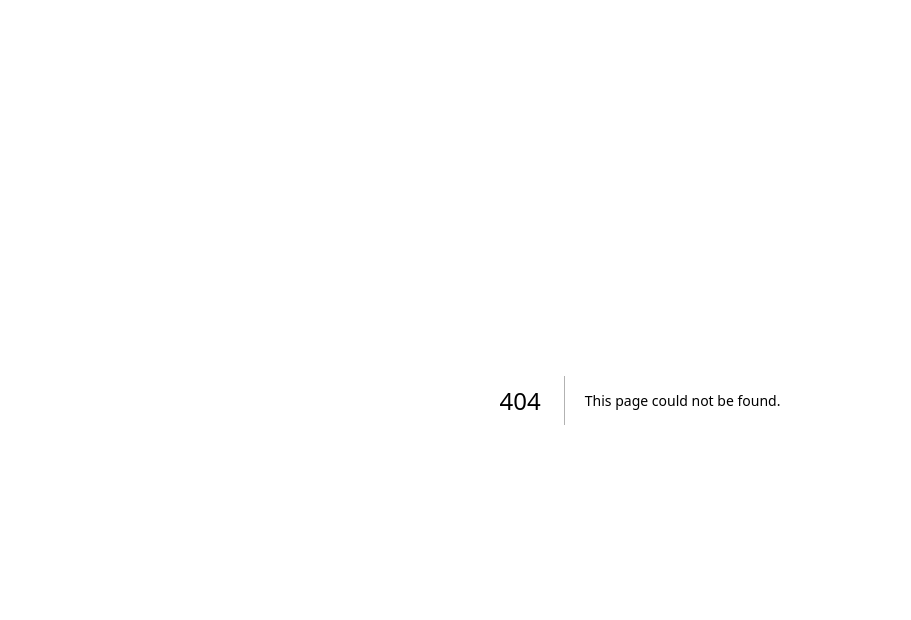
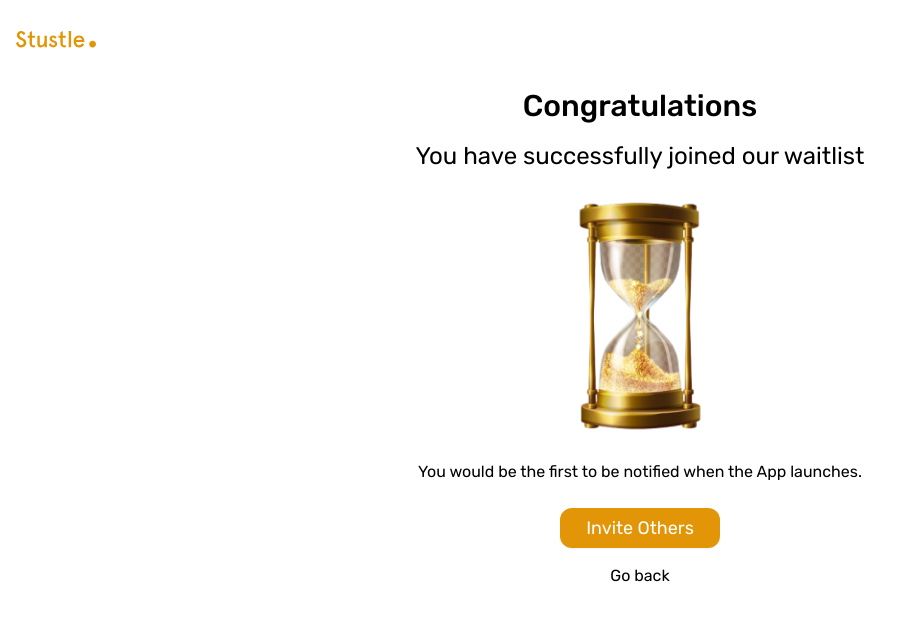
Before and after one commit to T-laye/Stustle_waitlist, a Next.js app: page /success in a window 1280 px wide. Before the commit this address had no page. Shown: the top 620 px of the page, without its empty margins (0-911 px from the left). Built offline with nearby package versions, Linux system fonts and the light colour scheme.

Commit message:
success page

```diff
--- a/package.json
+++ b/package.json
@@ -10,6 +10,7 @@
   },
   "dependencies": {
     "autoprefixer": "10.4.15",
+    "axios": "^1.4.0",
     "eslint": "8.47.0",
     "eslint-config-next": "13.4.16",
     "formik": "^2.4.3",
--- a/src/pages/form.js
+++ b/src/pages/form.js
@@ -5,8 +5,10 @@ import { ToastContainer, toast } from "react-toastify";
 import "react-toastify/dist/ReactToastify.css";
 import React, { useEffect, useState } from "react";
 import { validation } from "../../lib/validate";
+import { useRouter } from "next/router";
 
 export default function Form() {
+  const router = useRouter();
   const [isFormValid, setIsFormValid] = useState(false);
   const [pending, setPending] = useState(false);
   const formik = useFormik({
@@ -32,8 +34,18 @@ export default function Form() {
         body: JSON.stringify(values),
       });
 
-      if (res) {
+      if (res.ok) {
         toast.success("Submission Successful");
+        setPending(false);
+
+        // formik.setFieldValue("name", "");
+        // formik.setFieldValue("email", "");
+        // formik.setFieldValue("phone", "");
+        setTimeout(() => {
+          router.push("/success");
+        }, 1000);
+      } else {
+        toast.error("Submission failed, please try again.git");
         setPending(false);
       }
 
@@ -41,7 +53,7 @@ export default function Form() {
       // console.log(res.data);
       // console.log(res.data.tableRange);
     } catch (error) {
-      toast.error("Submission failed, please try again.git");
+      console.log(error);
     }
   }
 
--- /dev/null
+++ b/src/pages/success.js
@@ -0,0 +1,75 @@
+import Layout from "@/layout";
+import Image from "next/image";
+import React from "react";
+import hour from "public/hourGlass.png";
+import Link from "next/link";
+
+export default function Success() {
+  const shareLink = async () => {
+    if (navigator.share) {
+      try {
+        await navigator.share({
+          title: "Stustle Link",
+          url: `https://stustle-waitlist.vercel.app/`, // Replace with your site's URL
+        });
+      } catch (error) {
+        console.error("Error sharing:", error);
+      }
+    } else {
+      // Fallback behavior if `navigator.share()` is not available
+      try {
+        await navigator.clipboard.writeText(
+          `https://stustle-waitlist.vercel.app/`
+        ); // Replace with your site's URL
+        alert("Link copied to clipboard!");
+      } catch (error) {
+        console.error("Error copying to clipboard:", error);
+      }
+    }
+  };
+  return (
+    <Layout>
+      <div>
+        <h2 className="text-center text-3xl font-medium mt-10">
+          Congratulations
+        </h2>
+        <div>
+          <p className="text-center text-2xl mt-4">
+            You have successfully joined our waitlist
+          </p>
+        </div>
+        {/* <div>
+          <Image src={hour} alt="hour glass" />
+        </div> */}
+        <div className="w-72 rounded-lg overflow-hidden max-h-72 h-72  mx-auto cursor-pointer">
+          <Image
+            src={hour}
+            width={100}
+            height={100}
+            alt="hour glass"
+            className="object-center h-full w-full object-cover rounded-md"
+          />
+        </div>
+        <div>
+          <p className="text-center text-base ">
+            You would be the first to be notified when the App launches.
+          </p>
+        </div>
+        <div className=" flex justify-center ">
+          <button
+            onClick={shareLink}
+            type="submit"
+            className="btn w-40 max-[300px]:w py-4 font-normal  mt-6 flex justify-center bg-primaryColor text-white "
+          >
+            Invite Others
+          </button>
+        </div>
+        <div className="text-center text-base mt-4 ">
+          <Link href="/form" className="hover:underline">
+            Go back
+          </Link>
+        </div>
+      </div>
+    </Layout>
+  );
+}
```
Also changed, not shown: public/hourGlass.png (added), 1 other file (tests, documents, lock files or other folders).
